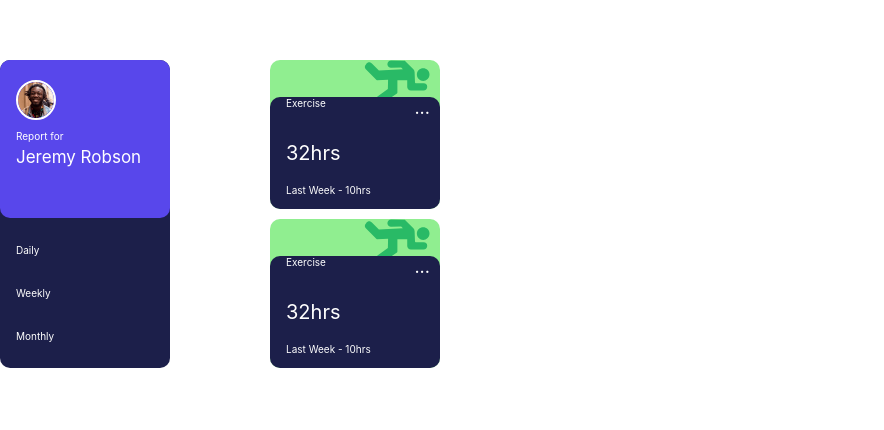
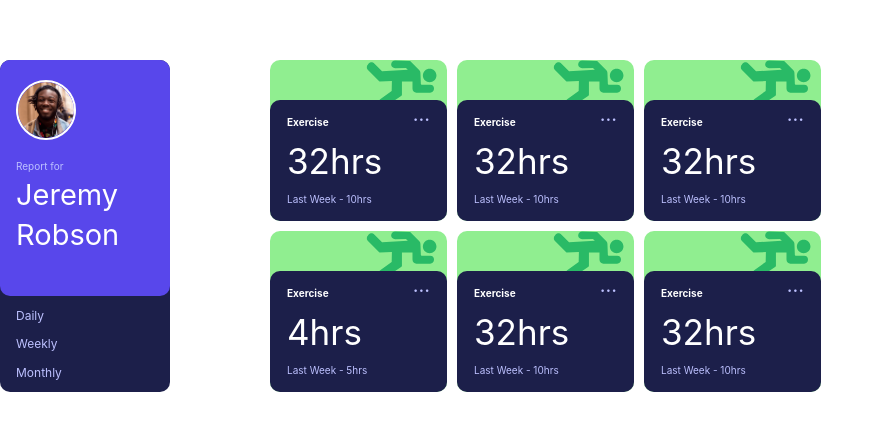
Before and after one commit to olad5/time-tracking-dashboard, a React (Create React App) app: page / in a window 1280 px wide. Shown: the part 140-570 px from the top of the page, without its empty margins (0-884 px from the left). Built offline with nearby package versions, Linux system fonts and the light colour scheme.

Commit message:
Fix: Stats-card container now accepting cards
- The stats-card container is now accepting 6 cards horizontal.
It was only accepting cards vertically.
- Separated the user name into first and last name
- Added more card instance for the development purposes

```diff
--- a/src/App.js
+++ b/src/App.js
@@ -11,10 +11,10 @@ function App() {
         {/* user card */}
         <div className="user-card">
           <div className="user-info">
-            {/* <img className="user-photo" src='image-jeremy.png' alt="User Profile " /> */}
             <img className="user-photo" src={user_img} alt="User Profile " />
             <p className='report-text'>Report for</p>
-            <p className="user-name">Jeremy Robson</p>
+            <p className="first-name">Jeremy</p>
+            <p className="last-name">Robson</p>
           </div>
           <p className="daily timeline-description">Daily</p>
           <p className="weekly timeline-description">Weekly</p>
@@ -41,6 +41,41 @@ function App() {
               <p className="prev-stats">Last Week - 10hrs</p>
             </div>
           </div>
+          <div className="stats-card">
+            <img className="svg-icon" src={exerciseSvg} alt="User Profile " />
+            <div className="stats-box">
+              <div className="stats-menu">...</div>
+              <p className="activity">Exercise</p>
+              <p className="current-stats">32hrs</p>
+              <p className="prev-stats">Last Week - 10hrs</p>
+            </div>
+          </div>
+          <div className="stats-card">
+            <img className="svg-icon" src={exerciseSvg} alt="User Profile " />
+            <div className="stats-box">
+              <div className="stats-menu">...</div>
+              <p className="activity">Exercise</p>
+              <p className="current-stats">4hrs</p>
+              <p className="prev-stats">Last Week - 5hrs</p>
+            </div>
+          </div>
+          <div className="stats-card">
+            <img className="svg-icon" src={exerciseSvg} alt="User Profile " />
+            <div className="stats-box">
+              <div className="stats-menu">...</div>
+              <p className="activity">Exercise</p>
+              <p className="current-stats">32hrs</p>
+              <p className="prev-stats">Last Week - 10hrs</p>
+            </div>
+          </div><div className="stats-card">
+            <img className="svg-icon" src={exerciseSvg} alt="User Profile " />
+            <div className="stats-box">
+              <div className="stats-menu">...</div>
+              <p className="activity">Exercise</p>
+              <p className="current-stats">32hrs</p>
+              <p className="prev-stats">Last Week - 10hrs</p>
+            </div>
+          </div>
         </div>
       </main>
 
--- a/src/index.css
+++ b/src/index.css
@@ -64,7 +64,7 @@ main {
 .user-card {
   display:grid;
   width:17rem;
-  grid-auto-rows: minmax(25px, auto);
+  grid-auto-rows: minmax(10px, auto);
   text-align:left;
   border-radius:var(--border-radius);
   background-color:var(--Dark-blue );
@@ -85,71 +85,81 @@ main {
   padding-bottom:40px;
 }
 
-.user-info > p {
-  color:white;
-}
 .user-photo {
-  width: 4rem;
+  width: 6rem;
   border-radius:50px;
   border:0.2rem solid white;
 
 }
 
 .timeline-description {
-  color:white;
   display:flex;
   align-items:center;
-  padding-top:2rem;
+  padding-top:1rem;
+  font-size:1.2rem;
+  color:var(--Pale-Blue);
 
 }
 
-.user-name {
-  font-size: 1.7rem;
+.first-name, .last-name {
+  font-size: 2.9rem;
+  color:white;
   padding-top:0.5rem;
 
 }
 .report-text {
-  padding-top:1rem;
+  padding-top:2rem;
   font-size: 1rem;
+  color:var(--Pale-Blue);
 }
 
 .monthly {
-  padding-bottom:2rem;
+  padding-bottom:1rem;
 }
 
 .stats-cards-container {
   display:grid;
   margin-left:10rem;
-  width:17rem;
-  grid-auto-rows: minmax(25px, auto);
+  width:59rem;
+  grid-template-rows: 1fr 1fr;
+  grid-template-columns:repeat(3, 30%);
   grid-gap: 1em;
+
 }
 
 
 
 .stats-menu {
-  padding-right:1rem;
+  justify-self:end;
+  align-self:center;
+  padding-right:1.7rem;
   text-align:end;
-  font-size:var(--Font-size);
+  font-size:2rem;
   grid-column: 2/3;
+  color:var(--Pale-Blue);
 }
 
 .activity {
   grid-column: 1/2;
   grid-row: 1;
+  display:flex;
+  font-weight:700;
+  align-items:flex-end;
 }
 
 .current-stats {
+  display:flex;
+  grid-column: 1/2;
+  font-size:3.5rem;
+  align-items:center;
+}
 
-  grid-column: 1/2;
-  font-size:2rem;
-  align-items:center;
- display:flex;
-}
 .prev-stats {
-
   grid-row: 3/4;
   grid-column: 1/2;
+  padding-bottom:1rem;
+  font-size:1rem;
+  color:var(--Pale-Blue);
 }
 
 .stats-card {
@@ -169,7 +179,7 @@ main {
   background-color:var(--Dark-blue );
   color:white;
   text-align:left;
-  padding-left:1.6rem;
+  padding-left:1.7rem;
 }
 
 .svg-icon {
```
